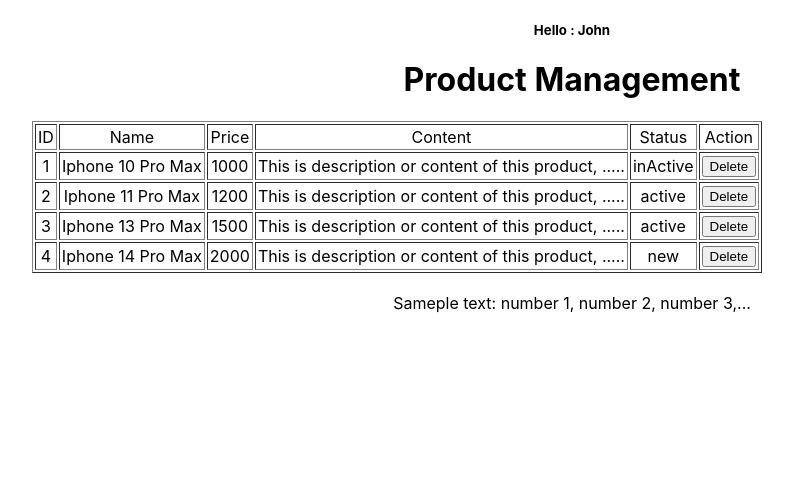
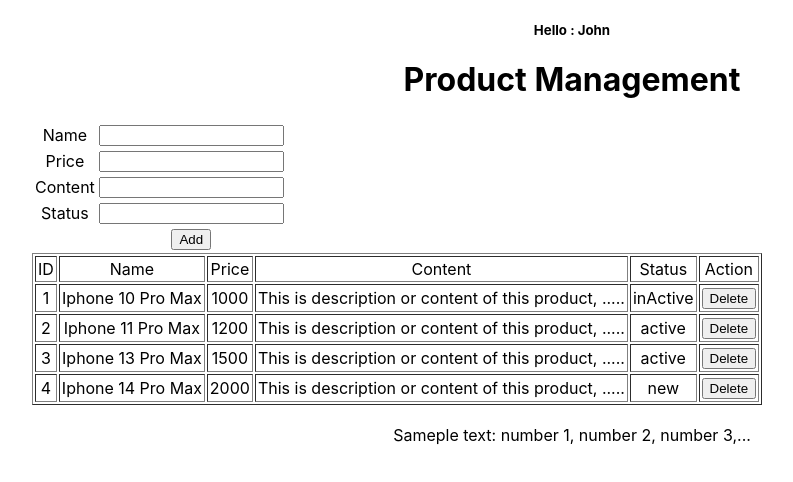
Before and after one commit to manngo2013/demo-fifth-projec, a React (Create React App) app: page / in a window 1280 px wide. Shown: the top 482 px of the page, without its empty margins (68-861 px from the left). Built offline with nearby package versions, Linux system fonts and the light colour scheme.

Commit message:
Lecture 56: Using useCallback()

```diff
--- a/src/App.js
+++ b/src/App.js
@@ -1,11 +1,12 @@
 import logo from './logo.svg';
 import './App.css';
 import ProductList from './components/ProductList';
-import { useEffect, useState } from 'react';
+import { useCallback, useEffect, useState } from 'react';
 import queryString from 'query-string';
 import { useLocation } from 'react-router-dom';
 import Header from './components/Header';
 import SampleReactMemo from './components/SampleReactMemo';
+import AddProduct from './components/AddProduct';
 
 function App() {
   const initProducts = [
@@ -58,10 +59,17 @@
     setProducts(newProducts);
   }
 
+  const addNewProduct = useCallback((product) => {
+    // Get prev state of products then copy and push new product
+    // this.setState((prevState))
+    setProducts((products) => [...products, product]);
+  }, []);
+
   return (
     <div className="App">
       <Header />
       <h1>Product Management</h1>
+      <AddProduct addNewProduct={addNewProduct} />
       <ProductList products={renderProducts} removeProduct={removeProduct} />
       <br />
       <SampleReactMemo txt="number 1, number 2, number 3,..." />
--- /dev/null
+++ b/src/components/AddProduct.jsx
@@ -0,0 +1,98 @@
+import React, { useState } from "react";
+
+function AddProduct({ addNewProduct }) {
+  const [name, setName] = useState("");
+  const [price, setPrice] = useState("");
+  const [content, setContent] = useState("");
+  const [status, setStatus] = useState("");
+
+  const handleAddProduct = () => {
+    addNewProduct({
+      id: Math.floor(Math.random() * 100),
+      name: name,
+      price: price,
+      content: content,
+      status: status,
+    });
+    setName("");
+    setPrice("");
+    setContent("");
+    setStatus("");
+  };
+
+  const handleChangeName = (event) => {
+    setName(event.target.value);
+  };
+
+  const handleChangePrice = (event) => {
+    setPrice(event.target.value);
+  };
+
+  const handleChangeContent = (event) => {
+    setContent(event.target.value);
+  };
+
+  const handleChangeStatus = (event) => {
+    setStatus(event.target.value);
+  };
+
+  console.log("Render AddProduct component");
+  return (
+    <form>
+      <table>
+        <tbody>
+          <tr>
+            <td>Name</td>
+            <td>
+              <input
+                type="text"
+                value={name}
+                onChange={(event) => handleChangeName(event)}
+              />
+            </td>
+          </tr>
+          <tr>
+            <td>Price</td>
+            <td>
+              <input
+                type="number"
+                value={price}
+                onChange={(event) => handleChangePrice(event)}
+              />
+            </td>
+          </tr>
+          <tr>
+            <td>Content</td>
+            <td>
+              <input
+                type="text"
+                value={content}
+                onChange={(event) => handleChangeContent(event)}
+              />
+            </td>
+          </tr>
+          <tr>
+            <td>Status</td>
+            <td>
+              <input
+                type="text"
+                value={status}
+                onChange={(event) => handleChangeStatus(event)}
+              />
+            </td>
+          </tr>
+          <tr>
+            <td></td>
+            <td>
+              <button type="button" onClick={() => handleAddProduct()}>
+                Add
+              </button>
+            </td>
+          </tr>
+        </tbody>
+      </table>
+    </form>
+  );
+}
+
+export default React.memo(AddProduct);
```
